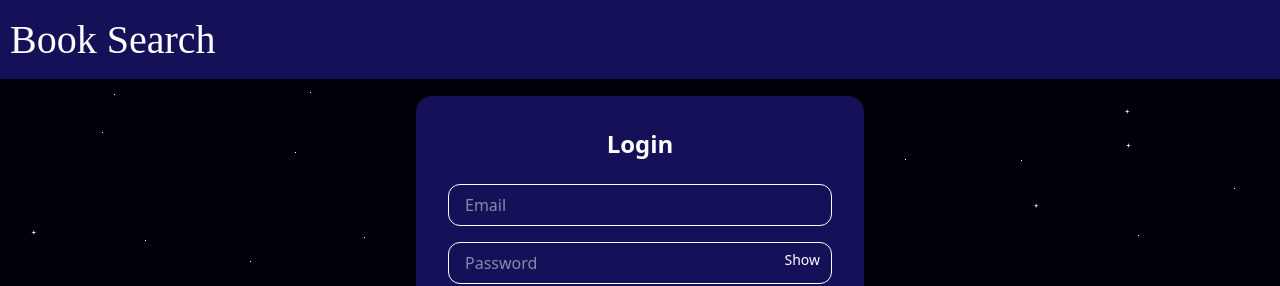
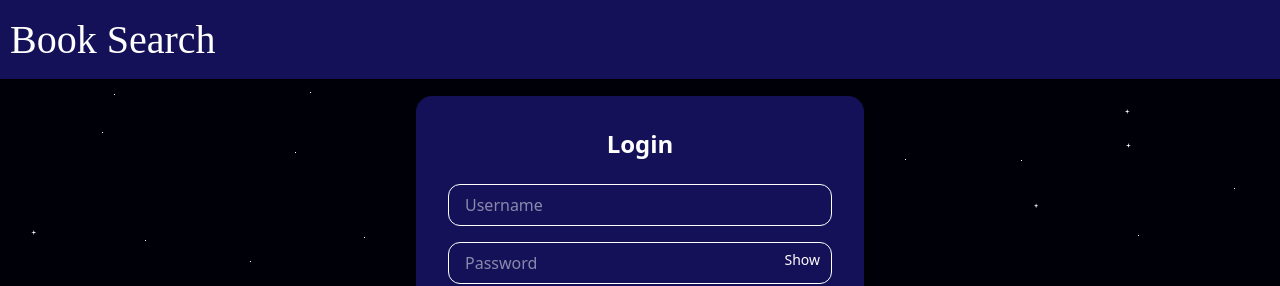
Before and after one commit to SpencerHitchcock05/Book-App, a React app in the folder client/: page /login in a window 1280 px wide. Shown: the top 286 px of the page. Built offline with nearby package versions, Linux system fonts and the light colour scheme; no server answers; the HTML template or start-up script is replaced by a standard one.

Commit message:
login working with backend

```diff
--- a/client/src/pages/Login.jsx
+++ b/client/src/pages/Login.jsx
@@ -2,12 +2,16 @@ import React, { useState } from "react";
 import Nav from "../components/Nav";
 import Background from "../components/Background";
 import Cursor from "../components/Cursor";
+import paths from "../paths";
+import axios from "axios";
+
+const apiUrl = import.meta.env.VITE_API_URL;
 
 function Login() {
   const [isLogin, setIsLogin] = useState(true);
   const [showPassword, setShowPassword] = useState(false);
   const [formData, setFormData] = useState({
-    email: "",
+    username: "",
     password: "",
     confirmPassword: "",
   });
@@ -19,9 +23,9 @@ function Login() {
     setFormData((prev) => ({ ...prev, [e.target.name]: e.target.value }));
   };
 
-  const handleSubmit = (e) => {
+  const handleSubmit = async (e) => {
     e.preventDefault();
-    if (!formData.email || !formData.password) {
+    if (!formData.username || !formData.password) {
       alert("Please fill in all required fields.");
       return;
     }
@@ -32,10 +36,11 @@ function Login() {
 
     if (isLogin) {
       console.log("Logging in with", formData);
-      // Add login API call here
+      const response = await axios.post(`${apiUrl}${paths.Users.Base}${paths.Users.Login}`, {...formData})
+      console.log(response.data)
     } else {
       console.log("Signing up with", formData);
-      // Add sign-up API call here
+      axios.post(`${apiUrl}${paths.Users.Base}${paths.Users.Register}`, {...formData})
     }
   };
 
@@ -50,9 +55,9 @@ function Login() {
             </h2>
             <form onSubmit={handleSubmit} className="space-y-4">
             <input
-                type="email"
-                name="email"
-                placeholder="Email"
+                type="text"
+                name="username"
+                placeholder="Username"
                 className="w-full px-4 py-2 text-text-color border border-white rounded-xl focus:outline-none focus:ring focus:ring-blue-200"
                 value={formData.email}
                 onChange={handleChange}
```
Also changed, not shown: 1 other file (tests, documents, lock files or other folders).
